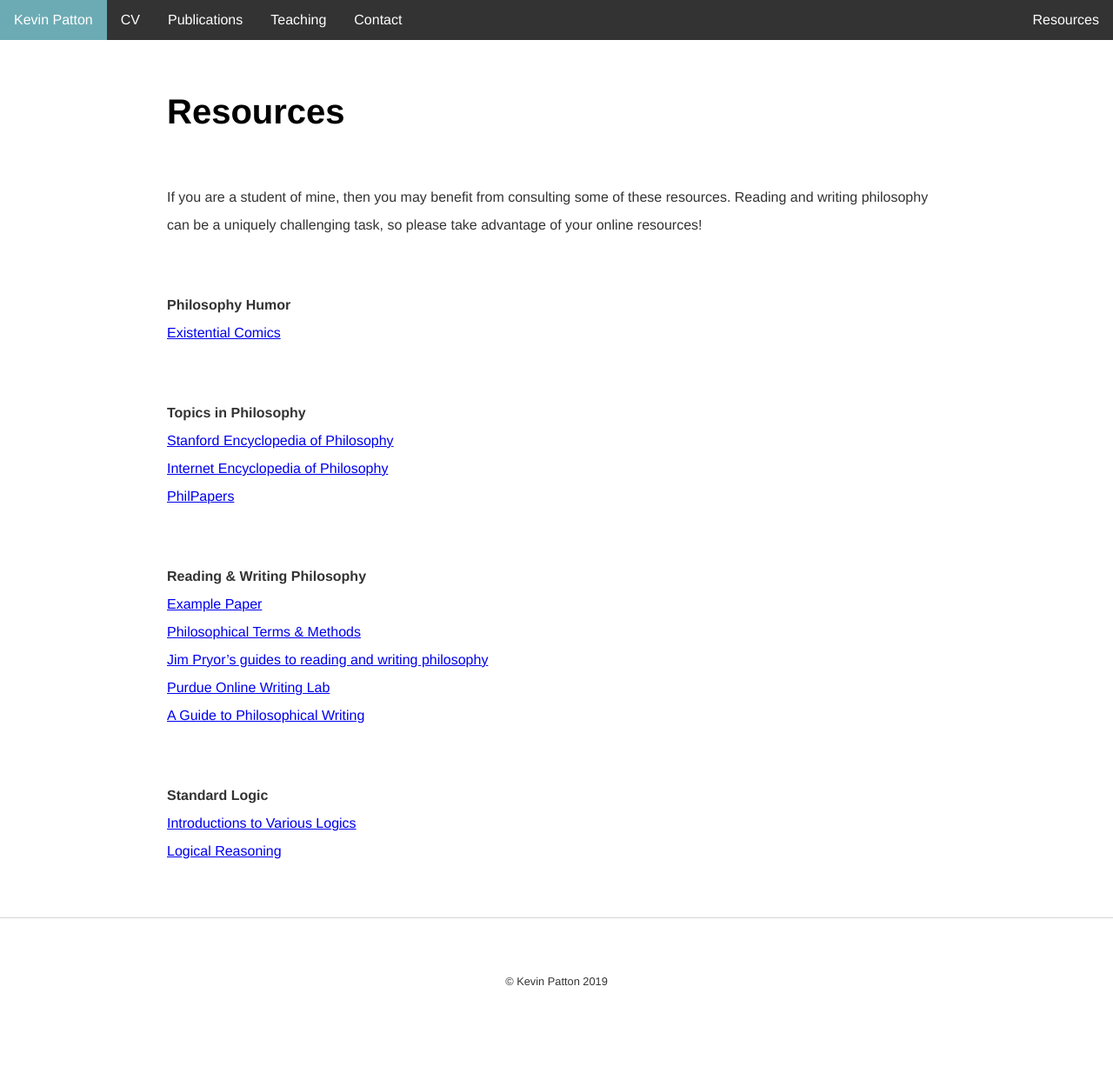
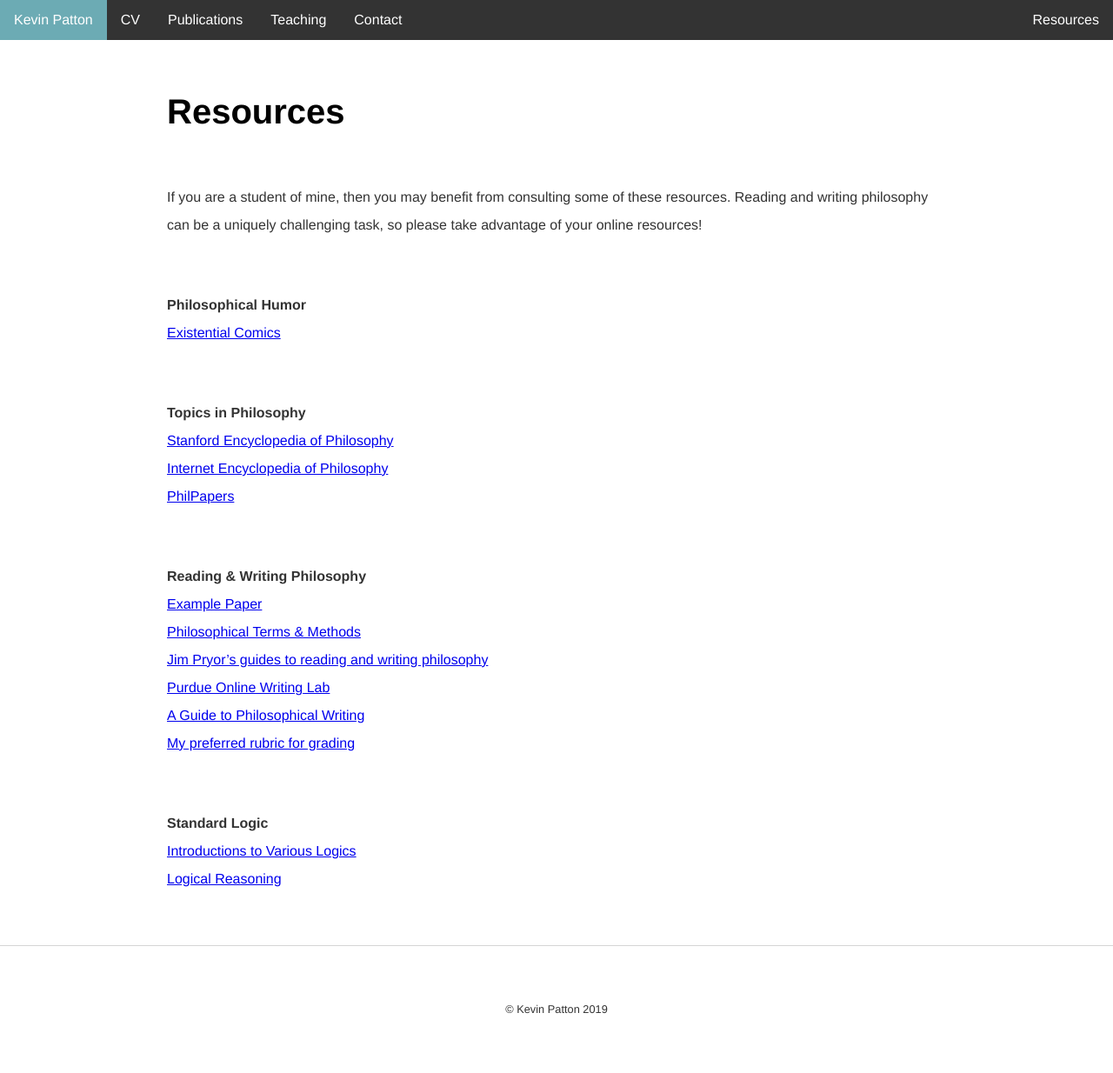
Before and after one commit to kevinjpatton/kevinjpatton.github.io, a Jekyll site: the page built from resources/index.html, in a window 1280 px wide. Shown: the whole page at 87% size. Built offline with Jekyll 4.4.1, drawn with Linux system fonts in a browser that asks for light colours; Markdown is read by kramdown in place of the engine named in the settings; before the commit the page ends 1202 px from its top, so only the background shows below that.

Commit message:
Update index.html

```diff
--- a/resources/index.html
+++ b/resources/index.html
@@ -4,7 +4,7 @@ title: Resources
 ---
 <h1>Resources</h1>
 <p>If you are a student of mine, then you may benefit from consulting some of these resources.  Reading and writing philosophy can be a uniquely challenging task, so please take advantage of your online resources!</p>
-<p><b>Philosophy Humor</b><br/>
+<p><b>Philosophical Humor</b><br/>
   <a href="http://existentialcomics.com/" target="_blank">Existential Comics</a><br/></p>
 <p><b>Topics in Philosophy</b><br/>
 <a href="http://plato.stanford.edu/" target="_blank">Stanford Encyclopedia of Philosophy</a><br/>
@@ -16,6 +16,7 @@ title: Resources
 <a href="http://www.jimpryor.net/" target="_blank">Jim Pryor’s guides to reading and writing philosophy</a><br/>
 <a href="http://owl.english.purdue.edu/owl/" target="_blank">Purdue Online Writing Lab</a><br/>
 <a href="http://writingproject.fas.harvard.edu/files/hwp/files/philosophical_writing.pdf" target="_blank">A Guide to Philosophical Writing</a><br/>
+<a href="/teaching/phil1020/Phil_Paper_Rubric.pdf" target="_blank">My preferred rubric for grading</a><br/>
 <p><b>Standard Logic</b><br/>
 <a href="http://philosophy.hku.hk/think/" target="_blank">Introductions to Various Logics</a><br/>
 <a href="https://www.khanacademy.org/test-prep/lsat/lsat-lessons/logical-reasoning/a/logical-reasoning--article--getting-started/" target="_blank">Logical Reasoning</a><br/></p>
```
